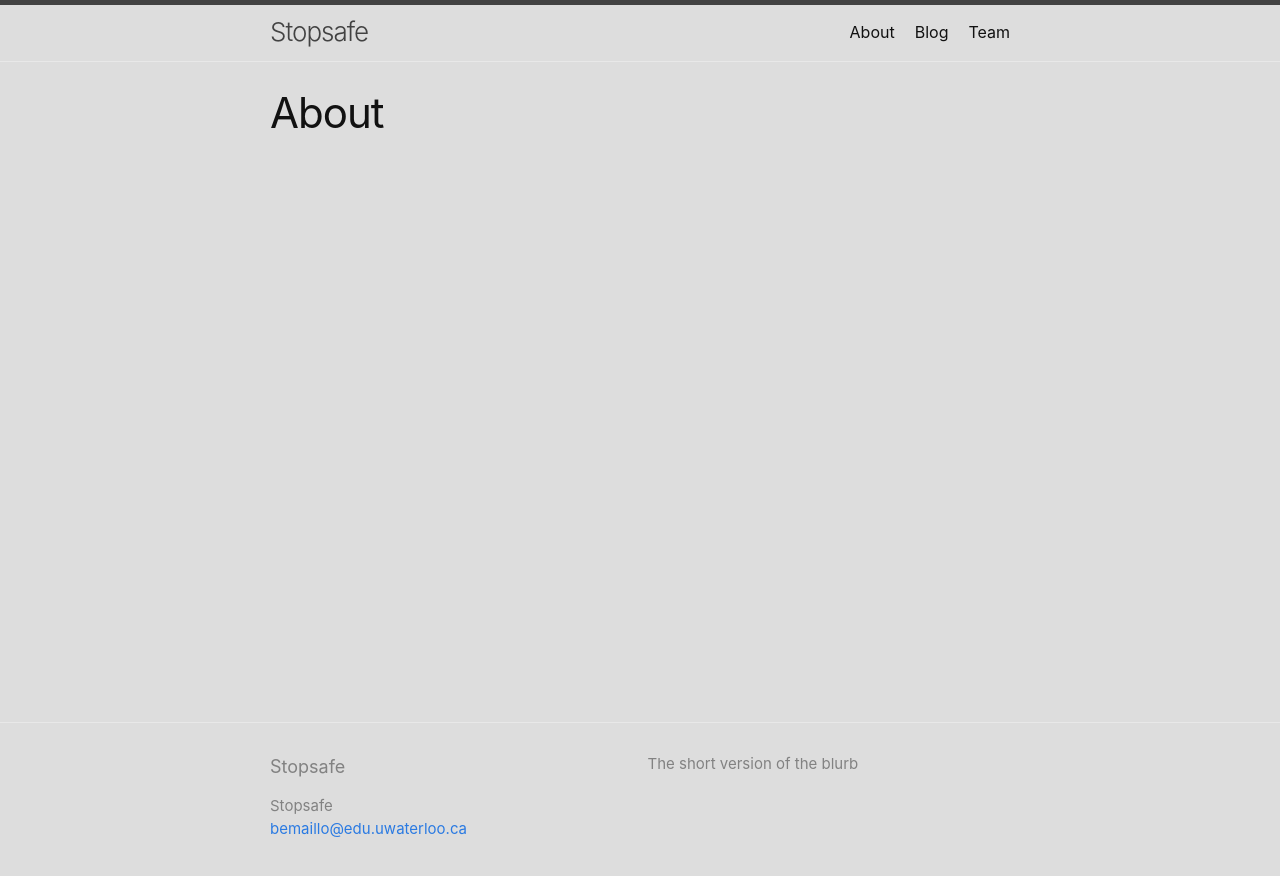
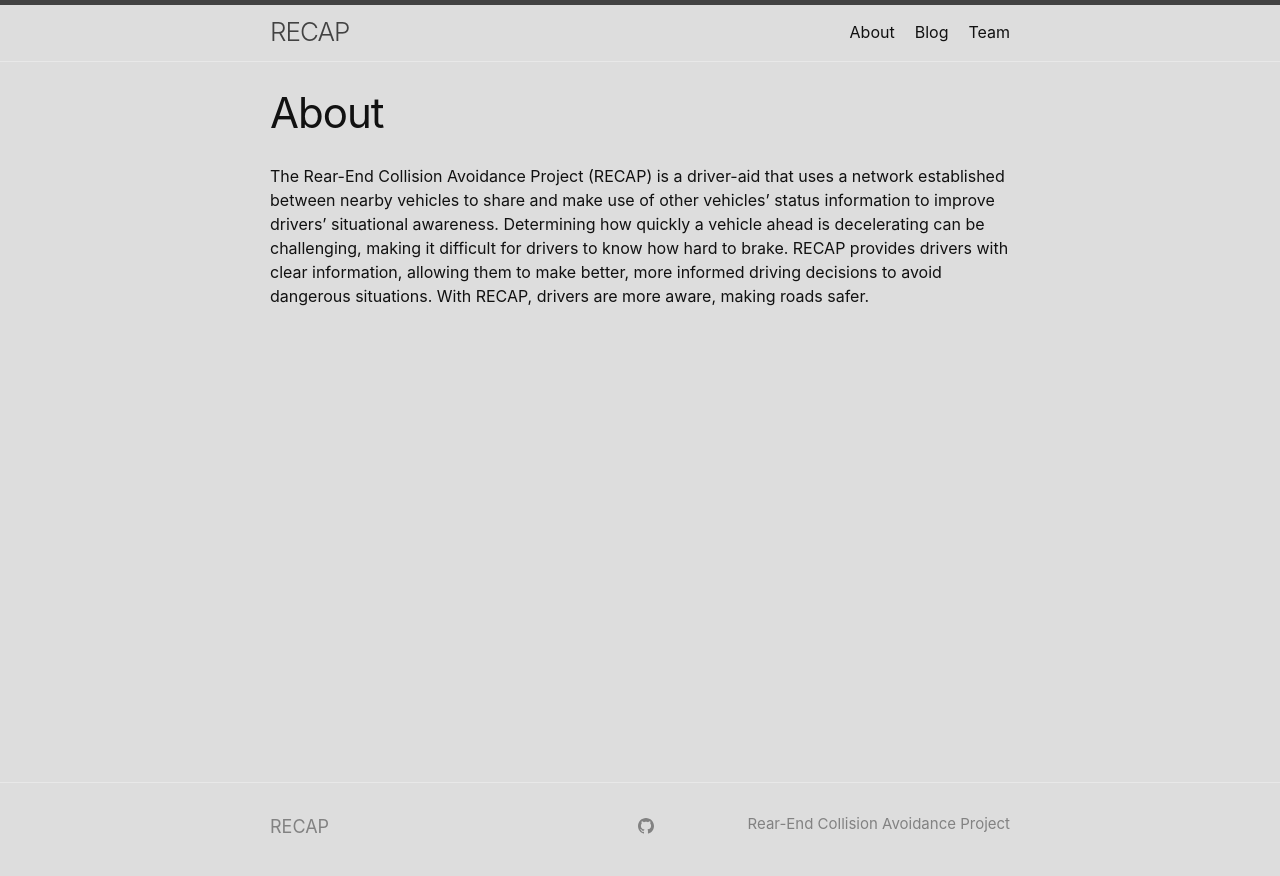
Before and after one commit to uw-recap/uw-recap.github.io, a Jekyll site: the page built from about.md, in a window 1280 px wide. Shown: the top 876 px of the page. Built offline with Jekyll 4.4.1, drawn with Linux system fonts in a browser that asks for light colours.

Commit message:
Change project name, add blurb, fix layout

```diff
--- a/_config.yml
+++ b/_config.yml
@@ -13,19 +13,26 @@
 # you will see them accessed via {{ site.title }}, {{ site.email }}, and so on.
 # You can create any custom variable you would like, and they will be accessible
 # in the templates via {{ site.myvariable }}.
-title: Stopsafe
-email: bemaillo@edu.uwaterloo.ca
-description: The short version of the blurb
+title: RECAP
+email:
+description: Rear-End Collision Avoidance Project
 baseurl: "" # the subpath of your site, e.g. /blog
 url: "" # the base hostname & protocol for your site, e.g. http://example.com
 twitter_username:
-github_username: bemailloux
+github_username: "uw-recap"
 
 # Build settings
 markdown: kramdown
 theme: minima
 plugins:
   - jekyll-feed
+
+minima:
+  date_format: "%b %-d, %Y"
+
+  # generate social links in footer
+  social_links:
+    github: uw-recap
 
 # Exclude from processing.
 # The following items will not be processed, by default. Create a custom list
--- a/_includes/footer.html
+++ b/_includes/footer.html
@@ -4,29 +4,19 @@
   <div class="wrapper">
 
     <div class="footer-col-wrapper">
-      <div class="footer-col one-half">
+      <div class="footer-col one-half footer-col-left" >
       <h2 class="footer-heading">{{ site.title | escape }}</h2>
-        <ul class="contact-list">
-          <li class="p-name">
-            {%- if site.author -%}
-              {{ site.author | escape }}
-            {%- else -%}
-              {{ site.title | escape }}
-            {%- endif -%}
-            </li>
-            {%- if site.email -%}
-            <li><a class="u-email" href="mailto:{{ site.email }}">{{ site.email }}</a></li>
-            {%- endif -%}
-        </ul>
       </div>
 
-      <div class="footer-col one-half">
+      <div class="footer-col one-half footer-col-right">
         <p>{{- site.description | escape -}}</p>
       </div>
 
-      <div class="social-links">
-        {%- include social.html -%}
+      <div class="footer-github-link">
+        {%- assign social = site.minima.social_links -%}
+        <a href="https://github.com/{{ social.github | cgi_escape | escape }}" title="{{ social.github | escape }}"><svg class="svg-icon grey"><use xlink:href="{{ '/assets/minima-social-icons.svg#github' | relative_url }}"></use></svg></a>
       </div>
+
     </div>
 
   </div>
--- a/_layouts/home.html
+++ b/_layouts/home.html
@@ -13,11 +13,7 @@ layout: default
     </div>
     <div class="home-section">
         <div class="home-main-text wrapper">
-            <p>The long version of the blurb
-lots and lots of text
-more text
-this is a loooooooooooooooooooooooooooooong line with lots and lots and lots and lots and lots and lots and lots and lots and lots and lots and lots of words
-</p>
+            {{ content }}
         </div>
             <!--<img src="/assets/img/team-cropped.jpg" class="home-main-image"/>-->
     </div>
--- a/_sass/custom.scss
+++ b/_sass/custom.scss
@@ -5,10 +5,9 @@
 }
 
 .home-main-title {
-    opacity: 0.4;
     width: 100%;
     height: 100%;
-    background-color: #999999;
+    background-color: #6885ad;
 }
 
 .home-main-image {
@@ -28,13 +27,30 @@
 }
 
 .main-title {
-    font-size: 72px;
+    font-size: 60px;
 }
 
 .main-subtitle {
-    font-size: 48px;
+    font-size: 36px;
 }
 
 .home-main-text {
     padding: 30px 0;
 }
+
+.footer-col-left {
+    text-align: left;
+}
+
+.footer-col-right {
+    text-align: right;
+}
+
+.footer-github-link {
+    position: relative;
+}
+
+.footer-github-link>a {
+    position: absolute;
+    left: 50%;
+}
--- a/about.md
+++ b/about.md
@@ -3,3 +3,4 @@ layout: page
 title: About
 permalink: /about/
 ---
+The Rear-End Collision Avoidance Project (RECAP) is a driver-aid that uses a network established between nearby vehicles to share and make use of other vehicles’ status information to improve drivers’ situational awareness. Determining how quickly a vehicle ahead is decelerating can be challenging, making it difficult for drivers to know how hard to brake. RECAP provides drivers with clear information, allowing them to make better, more informed driving decisions to avoid dangerous situations. With RECAP, drivers are more aware, making roads safer.
```
